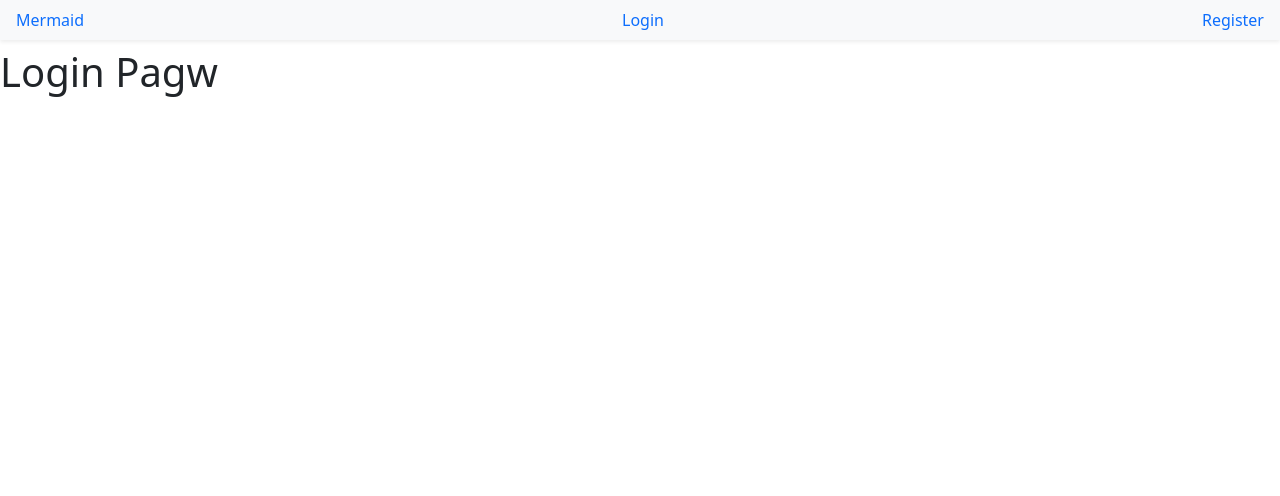
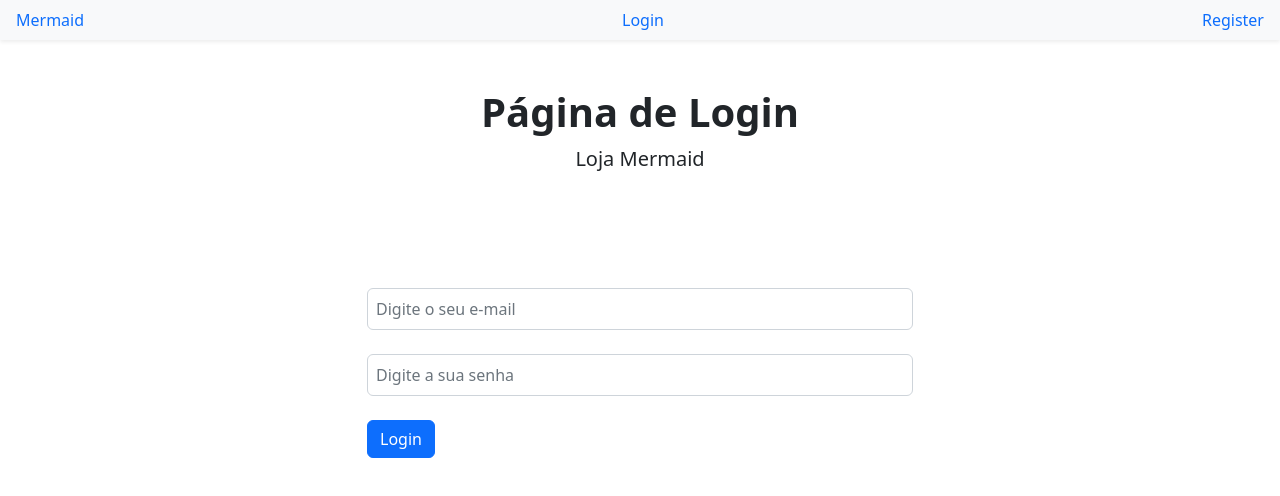
Before and after one commit to sidneyfrancois/mermaishop, a React (Vite) app: page /login in a window 1280 px wide. Shown: the top 496 px of the page. Built offline with nearby package versions, Linux system fonts and the light colour scheme.

Commit message:
Inserindo login de usuário

```diff
--- a/src/contexts/auth.jsx
+++ b/src/contexts/auth.jsx
@@ -1,35 +1,31 @@
-import { useEffect } from "react";
-import { createContext, useContext, useState } from "react";
+import { useState, createContext, useContext, useEffect } from "react";
+import axios from "axios";
 
 const AuthContext = createContext();
 
-export function AuthProvider({ children }) {
+const AuthProvider = ({ children }) => {
   const [auth, setAuth] = useState({
     user: null,
     token: "",
   });
 
-  axios.defaults.baseURL = process.env.VITE_APP_API;
+  axios.defaults.baseURL = import.meta.env.VITE_APP_API;
 
   useEffect(() => {
     const data = localStorage.getItem("auth");
     if (data) {
       const parsed = JSON.parse(data);
-      setAuth[{ ...auth, user: parsed.user, token: parsed.token }];
+      setAuth({ ...auth, user: parsed.user, token: parsed.token });
     }
   }, []);
 
   return (
-    <>
-      <AuthContext.Provider value={{ auth, setAuth }}>
-        {children}
-      </AuthContext.Provider>
-    </>
+    <AuthContext.Provider value={[auth, setAuth]}>
+      {children}
+    </AuthContext.Provider>
   );
-}
+};
 
-export function useAuth() {
-  return useContext(AuthContext);
-}
+const useAuth = () => useContext(AuthContext);
 
 export { useAuth, AuthProvider };
--- a/src/main.jsx
+++ b/src/main.jsx
@@ -2,9 +2,12 @@ import React from "react";
 import ReactDOM from "react-dom/client";
 import App from "./App";
 import "reflect-metadata";
+import { AuthProvider } from "./contexts/auth";
 
 ReactDOM.createRoot(document.getElementById("root")).render(
   <React.StrictMode>
-    <App />
+    <AuthProvider>
+      <App />
+    </AuthProvider>
   </React.StrictMode>
 );
--- a/src/pages/auth/Login.jsx
+++ b/src/pages/auth/Login.jsx
@@ -1,7 +1,63 @@
+import WelcomeCard from "../../components/cards/WelcomeCard";
+import axios from "axios";
+import { useAuth } from "../../contexts/auth";
+import { useState } from "react";
+
 export default function Login() {
+  const [email, setEmail] = useState("");
+  const [password, setPassword] = useState("");
+
+  const [auth, setAuth] = useAuth();
+
+  async function handleSubmit(e) {
+    e.preventDefault();
+    try {
+      const { data } = await axios.post("/auth", {
+        email,
+        password,
+      });
+
+      localStorage.setItem("auth", JSON.stringify(data));
+      setAuth({ ...auth, token: data.token, user: data.user });
+
+      console.log(auth);
+      console.log(data);
+    } catch (err) {
+      console.log("Erro ao efetuar o login" + err);
+      console.log(err.response.data.message);
+    }
+  }
+
   return (
-    <>
-      <h1>Login Pagw</h1>
-    </>
+    <div>
+      <WelcomeCard title="Página de Login" />
+
+      <div className="container mt-5">
+        <div className="row">
+          <div className="col-md-6 offset-md-3">
+            <form onSubmit={handleSubmit}>
+              <input
+                type="email"
+                className="form-control mb-4 p-2"
+                placeholder="Digite o seu e-mail"
+                value={email}
+                onChange={(e) => setEmail(e.target.value)}
+              />
+              <input
+                type="password"
+                className="form-control mb-4 p-2"
+                placeholder="Digite a sua senha"
+                value={password}
+                onChange={(e) => setPassword(e.target.value)}
+              />
+
+              <button className="btn btn-primary" type="submit">
+                Login
+              </button>
+            </form>
+          </div>
+        </div>
+      </div>
+    </div>
   );
 }
```
